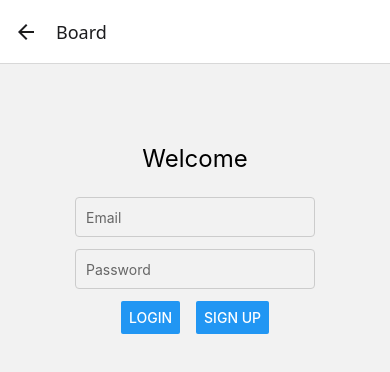
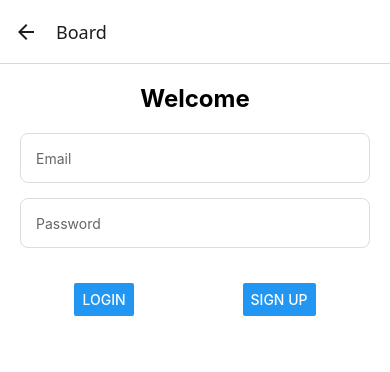
Before and after one commit to Donghyun-K/react-native-sample, a React Native app: screen /Board in a window 390 px wide. Shown: the top 372 px of the page. Built offline with nearby package versions, Linux system fonts and the light colour scheme.

Commit message:
로그인 유저에게 본인 글만 수정/삭제 가능하도록 수정함

```diff
--- a/src/i18n/locales/en.ts
+++ b/src/i18n/locales/en.ts
@@ -42,5 +42,8 @@ export default {
     signup_success: 'Signup successful',
     signup_failed: 'Signup failed. Please try again.',
     signing_up: 'Signing up...',
+    edit: 'Edit',
+    delete: 'Delete',
+    welcome_user: 'Welcome, {{username}}!',
     // ... 기존 번역들
 };
--- a/src/i18n/locales/jp.ts
+++ b/src/i18n/locales/jp.ts
@@ -42,4 +42,7 @@ export default {
     signup_success: '新規登録成功',
     signup_failed: '新規登録に失敗しました。もう一度お試しください。',
     signing_up: '新規登録中...',
+    edit: '編集',
+    delete: '削除',
+    welcome_user: '{{username}}さん、ようこそ！',
 };
--- a/src/i18n/locales/ko.ts
+++ b/src/i18n/locales/ko.ts
@@ -42,4 +42,7 @@ export default {
     signup_success: '회원가입 성공',
     signup_failed: '회원가입 실패. 다시 시도해주세요.',
     signing_up: '회원가입 중...',
+    edit: '수정',
+    delete: '삭제',
+    welcome_user: '{{username}}님, 환영합니다!',
 };
--- a/src/screens/BoardScreen.tsx
+++ b/src/screens/BoardScreen.tsx
@@ -18,6 +18,16 @@ interface Board {
     title: string;
     description: string;
     status: string;
+    user: {
+        id: number;
+        username: string;
+    };
+}
+
+interface User {
+    id: number;
+    username: string;
+    email: string;
 }
 
 const API_URL = 'http://192.168.0.65:3001';
@@ -32,6 +42,7 @@ const BoardScreen = () => {
     const [isLoggedIn, setIsLoggedIn] = useState(false);
     const [boards, setBoards] = useState<Board[]>([]);
     const [token, setToken] = useState<string | null>(null);
+    const [user, setUser] = useState<User | null>(null);
 
     useEffect(() => {
         checkLoginStatus();
@@ -42,7 +53,23 @@ const BoardScreen = () => {
         if (storedToken) {
             setToken(storedToken);
             setIsLoggedIn(true);
-            fetchBoards(storedToken);
+            await fetchUserInfo(storedToken);
+            await fetchBoards(storedToken);
+        }
+    };
+
+    const fetchUserInfo = async (authToken: string) => {
+        try {
+            const response = await axios.get(`${API_URL}/auth/me`, {
+                headers: {
+                    Authorization: `Bearer ${authToken}`
+                }
+            });
+            setUser(response.data);
+        } catch (error) {
+            console.error('Failed to fetch user info:', error);
+            // 사용자 정보를 가져오는데 실패하면 로그아웃 처리
+            handleLogout();
         }
     };
 
@@ -89,6 +116,7 @@ const BoardScreen = () => {
             await AsyncStorage.setItem('token', accessToken);
             setToken(accessToken);
             setIsLoggedIn(true);
+            await fetchUserInfo(accessToken);
             await fetchBoards(accessToken);
 
         } catch (error: any) {
@@ -115,10 +143,21 @@ const BoardScreen = () => {
         setToken(null);
         setIsLoggedIn(false);
         setBoards([]);
+        setUser(null);
     };
 
     const handleSignUp = () => {
         navigation.navigate('Signup');
+    };
+
+    const handleEditBoard = (board: Board) => {
+        // Implement the logic to edit the board
+        console.log('Editing board:', board);
+    };
+
+    const handleDeleteBoard = (id: number) => {
+        // Implement the logic to delete the board
+        console.log('Deleting board:', id);
     };
 
     const renderBoardItem = ({ item }: { item: Board }) => (
@@ -126,6 +165,23 @@ const BoardScreen = () => {
             <Text style={styles.boardTitle}>{item.title}</Text>
             <Text style={styles.boardDescription}>{item.description}</Text>
             <Text style={styles.boardStatus}>Status: {item.status}</Text>
+            <Text style={styles.boardAuthor}>Author: {item.user.username}</Text>
+            {item.user.id === user?.id && (
+                <View style={styles.boardActions}>
+                    <TouchableOpacity
+                        style={[styles.actionButton, styles.editButton]}
+                        onPress={() => handleEditBoard(item)}
+                    >
+                        <Text style={styles.actionButtonText}>{t('edit')}</Text>
+                    </TouchableOpacity>
+                    <TouchableOpacity
+                        style={[styles.actionButton, styles.deleteButton]}
+                        onPress={() => handleDeleteBoard(item.id)}
+                    >
+                        <Text style={styles.actionButtonText}>{t('delete')}</Text>
+                    </TouchableOpacity>
+                </View>
+            )}
         </View>
     );
 
@@ -133,8 +189,11 @@ const BoardScreen = () => {
         return (
             <View style={styles.container}>
                 <View style={styles.header}>
-                    <Text style={styles.title}>Boards</Text>
-                    <Button title="Logout" onPress={handleLogout} />
+                    <View style={styles.headerLeft}>
+                        <Text style={styles.title}>{t('boards')}</Text>
+                        <Text style={styles.userInfo}>{t('welcome_user', { username: user?.username })}</Text>
+                    </View>
+                    <Button title={t('logout')} onPress={handleLogout} />
                 </View>
                 <FlatList
                     data={boards}
@@ -168,11 +227,10 @@ const BoardScreen = () => {
             />
             <View style={styles.buttonContainer}>
                 <Button
-                    title={isLoading ? t('logging_in') : t('login')}
+                    title={isLoading ? t('loading') : t('login')}
                     onPress={handleLogin}
                     disabled={isLoading}
                 />
-                <View style={styles.buttonSpacer} />
                 <Button title={t('signup')} onPress={handleSignUp} />
             </View>
         </View>
@@ -182,56 +240,51 @@ const BoardScreen = () => {
 const styles = StyleSheet.create({
     container: {
         flex: 1,
-        justifyContent: 'flex-start',
-        alignItems: 'center',
-        paddingTop: 80,
+        padding: 20,
+        backgroundColor: '#fff',
+    },
+    title: {
+        fontSize: 24,
+        fontWeight: 'bold',
+        marginBottom: 20,
+        textAlign: 'center',
+    },
+    input: {
+        height: 50,
+        borderWidth: 1,
+        borderColor: '#ddd',
+        borderRadius: 8,
+        marginBottom: 15,
+        paddingHorizontal: 15,
+        backgroundColor: '#fff',
+    },
+    buttonContainer: {
+        flexDirection: 'row',
+        justifyContent: 'space-around',
+        marginTop: 20,
     },
     header: {
         flexDirection: 'row',
         justifyContent: 'space-between',
         alignItems: 'center',
-        width: '100%',
-        paddingHorizontal: 20,
         marginBottom: 20,
     },
-    title: {
-        fontSize: 24,
-        marginBottom: 24,
+    headerLeft: {
+        flex: 1,
     },
-    input: {
-        width: 240,
-        height: 40,
-        borderColor: '#ccc',
-        borderWidth: 1,
-        borderRadius: 4,
-        marginBottom: 12,
-        paddingHorizontal: 10,
-    },
-    buttonContainer: {
-        flexDirection: 'row',
-        justifyContent: 'center',
-        alignItems: 'center',
-    },
-    buttonSpacer: {
-        width: 16,
+    userInfo: {
+        fontSize: 16,
+        color: '#666',
+        marginTop: 5,
     },
     boardList: {
-        width: '100%',
-        paddingHorizontal: 20,
+        flex: 1,
     },
     boardItem: {
-        backgroundColor: 'white',
+        backgroundColor: '#f8f9fa',
         padding: 15,
         borderRadius: 8,
         marginBottom: 10,
-        shadowColor: '#000',
-        shadowOffset: {
-            width: 0,
-            height: 2,
-        },
-        shadowOpacity: 0.25,
-        shadowRadius: 3.84,
-        elevation: 5,
     },
     boardTitle: {
         fontSize: 18,
@@ -245,7 +298,34 @@ const styles = StyleSheet.create({
     },
     boardStatus: {
         fontSize: 12,
-        color: '#999',
+        color: '#888',
+        marginBottom: 5,
+    },
+    boardAuthor: {
+        fontSize: 12,
+        color: '#888',
+        marginBottom: 5,
+    },
+    boardActions: {
+        flexDirection: 'row',
+        justifyContent: 'flex-end',
+        marginTop: 10,
+    },
+    actionButton: {
+        paddingHorizontal: 15,
+        paddingVertical: 8,
+        borderRadius: 5,
+        marginLeft: 10,
+    },
+    editButton: {
+        backgroundColor: '#007bff',
+    },
+    deleteButton: {
+        backgroundColor: '#dc3545',
+    },
+    actionButtonText: {
+        color: '#fff',
+        fontSize: 12,
     },
 });
 
```
